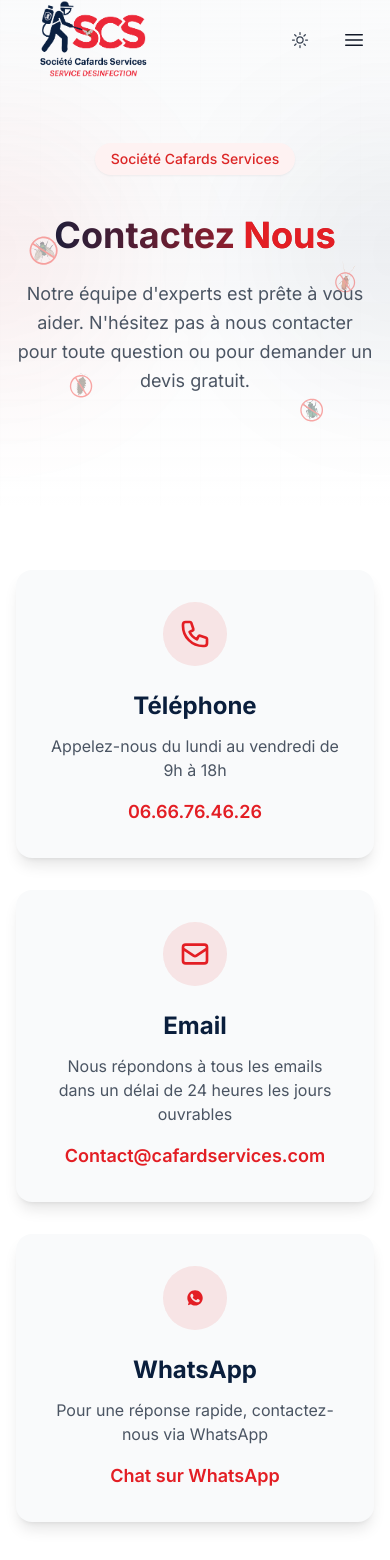
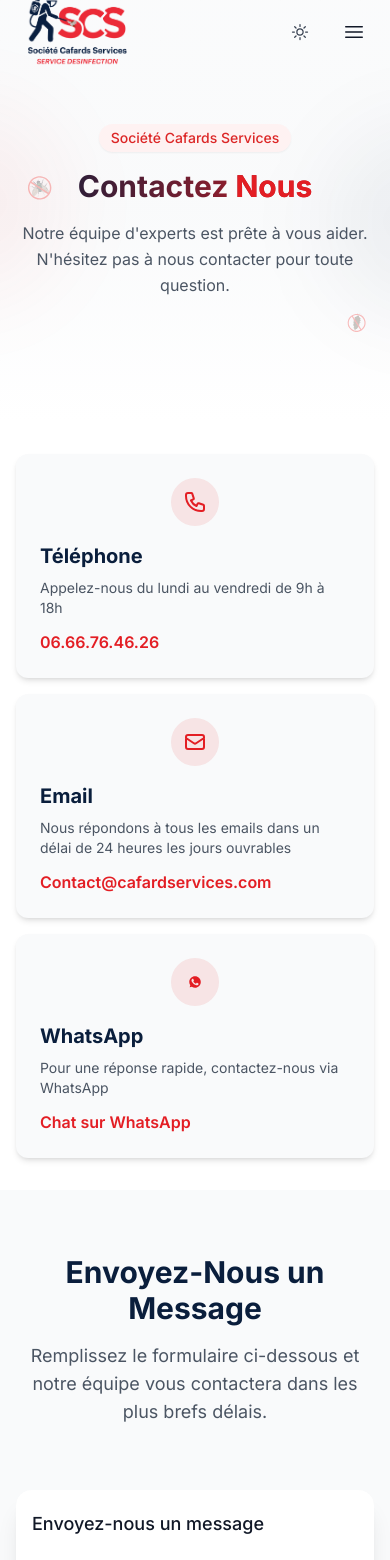
Before and after one commit to mons-debug/scs, a Next.js app: page /contact in a window 390 px wide. Shown: the top 1560 px of the page. Built offline with nearby package versions, Linux system fonts and the light colour scheme.

Commit message:
update v5

```diff
--- a/app/components/Hero.tsx
+++ b/app/components/Hero.tsx
@@ -316,24 +316,28 @@
           >
             {[
               {
-                title: 'Contrôle des Rongeurs',
-                iconLight: "/svgiconhome-01.webp",
-                iconDark: "/svgiconhomedm-01.webp"
+                title: 'Contrôle des Serpents',
+                iconLight: '/svgiconhome-01.webp',
+                iconDark: '/svgiconhomedm-01.webp',
+                alt: 'Contrôle des Serpents'
+              },
+              {
+                title: 'Contrôle des Insectes',
+                iconLight: '/svgiconhome-02.webp',
+                iconDark: '/svgiconhomedm-02.webp',
+                alt: 'Contrôle des Insectes'
               },
               {
                 title: 'Désinfection',
-                iconLight: "/svgiconhome-02.webp",
-                iconDark: "/svgiconhomedm-02.webp"
+                iconLight: '/svgiconhome-03.webp',
+                iconDark: '/svgiconhomedm-03.webp',
+                alt: 'Désinfection'
               },
               {
-                title: 'Contrôle des Insectes',
-                iconLight: "/svgiconhome-03.webp",
-                iconDark: "/svgiconhomedm-03.webp"
-              },
-              {
-                title: 'Contrôle des Serpents',
-                iconLight: "/svgiconhome-04.webp",
-                iconDark: "/svgiconhomedm-04.webp"
+                title: 'Contrôle des Rongeurs',
+                iconLight: '/svgiconhome-04.webp',
+                iconDark: '/svgiconhomedm-04.webp',
+                alt: 'Contrôle des Rongeurs'
               }
             ].map((service, index) => (
               <motion.div
@@ -346,10 +350,17 @@
                 <div className="text-[#0A1E3C] dark:text-white mb-4">
                   <Image
                     src={theme === 'dark' ? service.iconDark : service.iconLight}
-                    alt={service.title}
+                    alt={service.alt}
                     width={64}
                     height={64}
                     className="mx-auto transition-transform duration-300 group-hover:scale-110"
+                    priority
+                    onError={(e) => {
+                      const target = e.target as HTMLImageElement;
+                      console.error(`Failed to load image: ${target.src}`);
+                      // Try loading the opposite theme image as fallback
+                      target.src = theme === 'dark' ? service.iconLight : service.iconDark;
+                    }}
                   />
                 </div>
                 <h3 className="text-[#0A1E3C] dark:text-white text-base font-semibold">{service.title}</h3>
--- a/app/components/Logo.tsx
+++ b/app/components/Logo.tsx
@@ -24,22 +24,23 @@
       <AnimatePresence mode="wait">
         <motion.div
           key={theme}
-          initial={{ opacity: 0, scale: 0.8, rotate: -10 }}
+          initial={{ opacity: 0, scale: 0.8, rotate: -5 }}
           animate={{ opacity: 1, scale: 1, rotate: 0 }}
-          exit={{ opacity: 0, scale: 0.8, rotate: 10 }}
+          exit={{ opacity: 0, scale: 0.8, rotate: 5 }}
           transition={{
             duration: 0.3,
             ease: "easeOut"
           }}
-          className="relative"
+          className="relative flex items-center justify-center"
         >
           <Image
             src={theme === 'dark' ? '/logos/logo-darkmode.png' : '/logos/logo.png'}
             alt="Société Cafards Services Logo"
             width={width}
             height={height}
-            className="object-contain"
+            className="object-contain max-w-full max-h-full"
             priority
+            sizes="(max-width: 768px) 100px, 150px"
           />
         </motion.div>
       </AnimatePresence>
--- a/app/components/Navbar.tsx
+++ b/app/components/Navbar.tsx
@@ -96,7 +96,7 @@
       }`}
     >
       <div className="max-w-7xl mx-auto px-4 sm:px-6 lg:px-8">
-        <div className="flex justify-between items-center h-16 py-10">
+        <div className="flex justify-between items-center h-16 py-4 md:py-5">
           <motion.div
             className="flex items-center"
             initial={{ opacity: 0, x: -20 }}
@@ -104,11 +104,14 @@
             transition={{ duration: 0.5 }}
           >
             <Link href="/" className="flex-shrink-0 flex items-center">
-              <Logo
-                className="w-auto"
-                height={40}
-                showText={!isScrolled}
-              />
+              <div className="h-12 md:h-14 flex items-center justify-center overflow-visible">
+                <Logo
+                  className="w-auto h-full"
+                  width={120}
+                  height={40}
+                  showText={!isScrolled}
+                />
+              </div>
             </Link>
           </motion.div>
 
--- a/app/components/ServiceIconsSection.tsx
+++ b/app/components/ServiceIconsSection.tsx
@@ -52,25 +52,20 @@
       className={`flex flex-col items-center justify-center p-6 bg-white dark:bg-gray-800 rounded-2xl shadow-md ${className}`}
     >
       <div className="relative w-24 h-24 mb-4">
-        {isDarkMode ? (
         <Image
-            src={`/svgiconhomedm-${iconNumber}.webp`}
+          src={isDarkMode ? `/svgiconhomedm-${iconNumber}.webp` : `/svgiconhome-${iconNumber}.webp`}
           alt={title}
           fill
           className="object-contain"
-          />
-        ) : (
-          <Image
-            src={`/svgiconhome-${iconNumber}.webp`}
-            alt={title}
-            fill
-            className="object-contain"
+          priority
+          sizes="(max-width: 768px) 96px, 96px"
           onError={(e) => {
             const target = e.target as HTMLImageElement;
-              target.src = '/placeholder.jpg';
+            console.error(`Failed to load image: ${target.src}`);
+            // Try loading the opposite theme image as fallback
+            target.src = isDarkMode ? `/svgiconhome-${iconNumber}.webp` : `/svgiconhomedm-${iconNumber}.webp`;
           }}
         />
-        )}
       </div>
       <h3 className="text-center text-gray-900 dark:text-white font-semibold text-lg">{title}</h3>
     </motion.div>
--- a/app/contact/page.tsx
+++ b/app/contact/page.tsx
@@ -12,98 +12,67 @@
       <main className="bg-white dark:bg-gray-900 text-gray-900 dark:text-white min-h-screen transition-colors duration-300 relative w-full">
         <Navbar />
 
-        {/* Hero Section */}
-        <section className="relative min-h-[60vh] md:min-h-[50vh] flex items-center justify-center">
-          {/* Background Elements */}
+        {/* Hero Section - Optimized for mobile */}
+        <section className="relative min-h-[50vh] md:min-h-[60vh] flex items-center justify-center">
+          {/* Background Elements - Reduced complexity for mobile */}
           <div className="absolute inset-0 z-0 pointer-events-none">
-            {/* Background gradient and pattern */}
-            <div className="absolute inset-0 bg-gradient-to-b from-gray-50/80 via-gray-50/95 to-white dark:from-gray-900/80 dark:via-gray-900/95 dark:to-gray-900 backdrop-blur-sm" />
-            <div className="absolute inset-0 bg-grid-pattern opacity-[0.05]" />
+            <div className="absolute inset-0 bg-gradient-to-b from-gray-50/80 via-gray-50/95 to-white dark:from-gray-900/80 dark:via-gray-900/95 dark:to-gray-900" />
+            <div className="absolute inset-0 bg-grid-pattern opacity-[0.03] dark:opacity-[0.02]" />
 
-            {/* Decorative shapes - Using transform instead of positioning for better performance */}
-            <div className="absolute inset-0">
-              <div className="absolute top-1/4 left-0 w-64 h-64 bg-[#E31E24]/5 rounded-full blur-3xl transform-gpu translate-x-[-50%]" />
-              <div className="absolute bottom-1/4 right-0 w-64 h-64 bg-[#0A1E3C]/5 rounded-full blur-3xl transform-gpu translate-x-[50%]" />
+            {/* Decorative shapes - Optimized for mobile */}
+            <div className="absolute inset-0 overflow-hidden">
+              <div className="absolute top-1/4 -left-32 w-48 h-48 md:w-64 md:h-64 bg-[#E31E24]/5 rounded-full blur-2xl transform-gpu" />
+              <div className="absolute bottom-1/4 -right-32 w-48 h-48 md:w-64 md:h-64 bg-[#0A1E3C]/5 rounded-full blur-2xl transform-gpu" />
             </div>
 
-            {/* Left side pest icons - Using transform for positioning */}
-            <div className="absolute inset-0">
+            {/* Icons - Optimized positioning and size for mobile */}
+            <div className="absolute inset-0 overflow-hidden">
               <motion.div
                 initial={{ opacity: 0, scale: 0.8 }}
                 animate={{ opacity: 1, scale: 1 }}
-                transition={{ duration: 0.8, delay: 0.2 }}
-                className="absolute left-[5%] sm:left-[10%] top-[45%] transform-gpu"
+                transition={{ duration: 0.6 }}
+                className="absolute left-[5%] top-[40%] transform-gpu"
               >
                 <Image
                   src="/backicon/iconbackground-01.svg"
                   alt="Pest control icon"
-                  width={100}
-                  height={100}
-                  className="w-12 h-12 md:w-20 md:h-20 opacity-40 dark:opacity-20 transform -rotate-12 select-none"
+                  width={80}
+                  height={80}
+                  className="w-10 h-10 md:w-16 md:h-16 opacity-30 dark:opacity-20 transform -rotate-12 select-none"
+                  priority
                 />
               </motion.div>
               <motion.div
                 initial={{ opacity: 0, scale: 0.8 }}
                 animate={{ opacity: 1, scale: 1 }}
-                transition={{ duration: 0.8, delay: 0.3 }}
-                className="absolute left-[15%] sm:left-[25%] bottom-[20%] transform-gpu"
+                transition={{ duration: 0.6 }}
+                className="absolute right-[5%] bottom-[20%] transform-gpu"
               >
                 <Image
                   src="/backicon/iconbackground-02.svg"
                   alt="Pest control icon"
-                  width={100}
-                  height={100}
-                  className="w-10 h-10 md:w-16 md:h-16 opacity-40 dark:opacity-20 transform rotate-12 select-none"
-                />
-              </motion.div>
-            </div>
-
-            {/* Right side pest icons - Using transform for positioning */}
-            <div className="absolute inset-0">
-              <motion.div
-                initial={{ opacity: 0, scale: 0.8 }}
-                animate={{ opacity: 1, scale: 1 }}
-                transition={{ duration: 0.8, delay: 0.4 }}
-                className="absolute right-[5%] sm:right-[15%] top-[50%] transform-gpu"
-              >
-                <Image
-                  src="/backicon/iconbackground-03.svg"
-                  alt="Pest control icon"
-                  width={100}
-                  height={100}
-                  className="w-12 h-12 md:w-20 md:h-20 opacity-40 dark:opacity-20 transform rotate-12 select-none"
-                />
-              </motion.div>
-              <motion.div
-                initial={{ opacity: 0, scale: 0.8 }}
-                animate={{ opacity: 1, scale: 1 }}
-                transition={{ duration: 0.8, delay: 0.5 }}
-                className="absolute right-[15%] sm:right-[25%] bottom-[15%] transform-gpu"
-              >
-                <Image
-                  src="/backicon/iconbackground-04.svg"
-                  alt="Pest control icon"
-                  width={100}
-                  height={100}
-                  className="w-10 h-10 md:w-16 md:h-16 opacity-40 dark:opacity-20 transform -rotate-12 select-none"
+                  width={80}
+                  height={80}
+                  className="w-8 h-8 md:w-14 md:h-14 opacity-30 dark:opacity-20 transform rotate-12 select-none"
+                  priority
                 />
               </motion.div>
             </div>
           </div>
 
-          {/* Content */}
-          <div className="relative z-10 w-full max-w-7xl mx-auto px-4 sm:px-6 lg:px-8 text-center pt-20 pb-12">
+          {/* Content - Mobile optimized spacing */}
+          <div className="relative z-10 w-full max-w-7xl mx-auto px-4 sm:px-6 lg:px-8 text-center py-8 md:py-12">
             <motion.div
               initial={{ opacity: 0, y: 20 }}
               animate={{ opacity: 1, y: 0 }}
               transition={{ duration: 0.5 }}
-              className="space-y-6"
+              className="space-y-4 md:space-y-6"
             >
               <motion.span
                 initial={{ opacity: 0, scale: 0.9 }}
                 animate={{ opacity: 1, scale: 1 }}
                 transition={{ duration: 0.5 }}
-                className="inline-block px-4 py-1.5 bg-red-50 dark:bg-red-900/20 text-red-600 rounded-full text-sm font-medium mb-4 shadow-sm"
+                className="inline-block px-3 py-1 md:px-4 md:py-1.5 bg-red-50 dark:bg-red-900/20 text-red-600 rounded-full text-sm font-medium shadow-sm"
               >
                 Société Cafards Services
               </motion.span>
@@ -112,7 +81,7 @@
                 initial={{ opacity: 0, y: 20 }}
                 animate={{ opacity: 1, y: 0 }}
                 transition={{ duration: 0.5, delay: 0.1 }}
-                className="text-4xl sm:text-5xl md:text-6xl font-bold mb-6 bg-clip-text text-transparent bg-gradient-to-r from-[#0A1E3C] to-[#E31E24] dark:from-white dark:to-[#E31E24]"
+                className="text-3xl sm:text-4xl md:text-5xl lg:text-6xl font-bold bg-clip-text text-transparent bg-gradient-to-r from-[#0A1E3C] to-[#E31E24] dark:from-white dark:to-[#E31E24]"
               >
                 Contactez <span className="text-[#E31E24] dark:text-white">Nous</span>
               </motion.h1>
@@ -121,52 +90,52 @@
                 initial={{ opacity: 0, y: 20 }}
                 animate={{ opacity: 1, y: 0 }}
                 transition={{ duration: 0.5, delay: 0.2 }}
-                className="text-lg sm:text-xl text-gray-600 dark:text-gray-300 max-w-3xl mx-auto leading-relaxed"
+                className="text-base sm:text-lg md:text-xl text-gray-600 dark:text-gray-300 max-w-2xl mx-auto leading-relaxed"
               >
-                Notre équipe d'experts est prête à vous aider. N'hésitez pas à nous contacter pour toute question ou pour demander un devis gratuit.
+                Notre équipe d'experts est prête à vous aider. N'hésitez pas à nous contacter pour toute question.
               </motion.p>
             </motion.div>
           </div>
         </section>
 
-        {/* Contact Information Cards */}
-        <section className="py-16 bg-white dark:bg-gray-900">
+        {/* Contact Cards - Mobile optimized */}
+        <section className="py-8 md:py-16 bg-white dark:bg-gray-900">
           <div className="max-w-7xl mx-auto px-4 sm:px-6 lg:px-8">
-            <div className="grid grid-cols-1 md:grid-cols-3 gap-8">
+            <div className="grid grid-cols-1 md:grid-cols-3 gap-4 md:gap-8">
               {/* Phone Card */}
-              <div className="bg-gray-50 dark:bg-gray-800 rounded-2xl p-8 shadow-lg text-center transform transition-transform hover:-translate-y-2 hover:shadow-xl">
-                <div className="w-16 h-16 bg-[#E31E24]/10 dark:bg-[#E31E24]/20 rounded-full flex items-center justify-center mx-auto mb-6">
-                  <svg className="w-8 h-8 text-[#E31E24]" xmlns="http://www.w3.org/2000/svg" fill="none" viewBox="0 0 24 24" stroke="currentColor">
+              <div className="bg-gray-50 dark:bg-gray-800 rounded-xl md:rounded-2xl p-6 md:p-8 shadow-md hover:shadow-lg transition-shadow">
+                <div className="w-12 h-12 md:w-16 md:h-16 bg-[#E31E24]/10 dark:bg-[#E31E24]/20 rounded-full flex items-center justify-center mx-auto mb-4 md:mb-6">
+                  <svg className="w-6 h-6 md:w-8 md:h-8 text-[#E31E24]" xmlns="http://www.w3.org/2000/svg" fill="none" viewBox="0 0 24 24" stroke="currentColor">
                     <path strokeLinecap="round" strokeLinejoin="round" strokeWidth={2} d="M3 5a2 2 0 012-2h3.28a1 1 0 01.948.684l1.498 4.493a1 1 0 01-.502 1.21l-2.257 1.13a11.042 11.042 0 005.516 5.516l1.13-2.257a1 1 0 011.21-.502l4.493 1.498a1 1 0 01.684.949V19a2 2 0 01-2 2h-1C9.716 21 3 14.284 3 6V5z" />
                   </svg>
                 </div>
-                <h3 className="text-2xl font-bold text-[#0A1E3C] dark:text-white mb-3">Téléphone</h3>
-                <p className="text-gray-600 dark:text-gray-300 mb-4">Appelez-nous du lundi au vendredi de 9h à 18h</p>
-                <a href="tel:+212666764626" className="text-[#E31E24] font-semibold text-lg hover:underline">06.66.76.46.26</a>
+                <h3 className="text-xl md:text-2xl font-bold text-[#0A1E3C] dark:text-white mb-2 md:mb-3">Téléphone</h3>
+                <p className="text-sm md:text-base text-gray-600 dark:text-gray-300 mb-3 md:mb-4">Appelez-nous du lundi au vendredi de 9h à 18h</p>
+                <a href="tel:+212666764626" className="text-[#E31E24] font-semibold text-base md:text-lg hover:underline">06.66.76.46.26</a>
               </div>
 
               {/* Email Card */}
-              <div className="bg-gray-50 dark:bg-gray-800 rounded-2xl p-8 shadow-lg text-center transform transition-transform hover:-translate-y-2 hover:shadow-xl">
-                <div className="w-16 h-16 bg-[#E31E24]/10 dark:bg-[#E31E24]/20 rounded-full flex items-center justify-center mx-auto mb-6">
-                  <svg className="w-8 h-8 text-[#E31E24]" xmlns="http://www.w3.org/2000/svg" fill="none" viewBox="0 0 24 24" stroke="currentColor">
+              <div className="bg-gray-50 dark:bg-gray-800 rounded-xl md:rounded-2xl p-6 md:p-8 shadow-md hover:shadow-lg transition-shadow">
+                <div className="w-12 h-12 md:w-16 md:h-16 bg-[#E31E24]/10 dark:bg-[#E31E24]/20 rounded-full flex items-center justify-center mx-auto mb-4 md:mb-6">
+                  <svg className="w-6 h-6 md:w-8 md:h-8 text-[#E31E24]" xmlns="http://www.w3.org/2000/svg" fill="none" viewBox="0 0 24 24" stroke="currentColor">
                     <path strokeLinecap="round" strokeLinejoin="round" strokeWidth={2} d="M3 8l7.89 5.26a2 2 0 002.22 0L21 8M5 19h14a2 2 0 002-2V7a2 2 0 00-2-2H5a2 2 0 00-2 2v10a2 2 0 002 2z" />
                   </svg>
                 </div>
-                <h3 className="text-2xl font-bold text-[#0A1E3C] dark:text-white mb-3">Email</h3>
-                <p className="text-gray-600 dark:text-gray-300 mb-4">Nous répondons à tous les emails dans un délai de 24 heures les jours ouvrables</p>
-                <a href="mailto:Contact@cafardservices.com" className="text-[#E31E24] font-semibold text-lg hover:underline">Contact@cafardservices.com</a>
+                <h3 className="text-xl md:text-2xl font-bold text-[#0A1E3C] dark:text-white mb-2 md:mb-3">Email</h3>
+                <p className="text-sm md:text-base text-gray-600 dark:text-gray-300 mb-3 md:mb-4">Nous répondons à tous les emails dans un délai de 24 heures les jours ouvrables</p>
+                <a href="mailto:Contact@cafardservices.com" className="text-[#E31E24] font-semibold text-base md:text-lg hover:underline">Contact@cafardservices.com</a>
               </div>
 
               {/* WhatsApp Card */}
-              <div className="bg-gray-50 dark:bg-gray-800 rounded-2xl p-8 shadow-lg text-center transform transition-transform hover:-translate-y-2 hover:shadow-xl">
-                <div className="w-16 h-16 bg-[#E31E24]/10 dark:bg-[#E31E24]/20 rounded-full flex items-center justify-center mx-auto mb-6">
-                  <svg className="w-8 h-8 text-[#E31E24]" xmlns="http://www.w3.org/2000/svg" fill="currentColor" viewBox="0 0 24 24">
+              <div className="bg-gray-50 dark:bg-gray-800 rounded-xl md:rounded-2xl p-6 md:p-8 shadow-md hover:shadow-lg transition-shadow">
+                <div className="w-12 h-12 md:w-16 md:h-16 bg-[#E31E24]/10 dark:bg-[#E31E24]/20 rounded-full flex items-center justify-center mx-auto mb-4 md:mb-6">
+                  <svg className="w-6 h-6 md:w-8 md:h-8 text-[#E31E24]" xmlns="http://www.w3.org/2000/svg" fill="currentColor" viewBox="0 0 24 24">
                     <path d="M12.031 6.172c-3.181 0-5.767 2.586-5.768 5.766-.001 1.298.38 2.27 1.019 3.287l-.582 2.128 2.182-.573c.978.58 1.911.928 3.145.929 3.178 0 5.767-2.587 5.768-5.766.001-3.187-2.575-5.771-5.764-5.771zm3.392 8.244c-.144.405-.837.774-1.17.824-.299.045-.677.063-1.092-.069-.252-.08-.575-.187-.988-.365-1.739-.751-2.874-2.502-2.961-2.617-.087-.116-.708-.94-.708-1.793s.448-1.273.607-1.446c.159-.173.346-.217.462-.217l.332.006c.106.005.249-.04.39.298.144.347.491 1.2.534 1.287.043.087.072.188.014.304-.058.116-.087.188-.173.289l-.26.304c-.087.086-.177.18-.076.354.101.174.449.741.964 1.201.662.591 1.221.774 1.394.86s.274.072.376-.043c.101-.116.433-.506.549-.68.116-.173.231-.145.39-.087s1.011.477 1.184.564c.173.087.287.129.332.202.045.073.045.419-.1.824z"/>
                   </svg>
                 </div>
-                <h3 className="text-2xl font-bold text-[#0A1E3C] dark:text-white mb-3">WhatsApp</h3>
-                <p className="text-gray-600 dark:text-gray-300 mb-4">Pour une réponse rapide, contactez-nous via WhatsApp</p>
-                <a href="https://wa.me/212666764626" className="text-[#E31E24] font-semibold text-lg hover:underline">Chat sur WhatsApp</a>
+                <h3 className="text-xl md:text-2xl font-bold text-[#0A1E3C] dark:text-white mb-2 md:mb-3">WhatsApp</h3>
+                <p className="text-sm md:text-base text-gray-600 dark:text-gray-300 mb-3 md:mb-4">Pour une réponse rapide, contactez-nous via WhatsApp</p>
+                <a href="https://wa.me/212666764626" className="text-[#E31E24] font-semibold text-base md:text-lg hover:underline">Chat sur WhatsApp</a>
               </div>
             </div>
           </div>
--- a/app/layout.tsx
+++ b/app/layout.tsx
@@ -7,8 +7,15 @@
 const inter = Inter({ subsets: ['latin'] });
 
 export const metadata: Metadata = {
-  title: 'Société Cafards Services - Service de Désinfection Professionnel',
-  description: 'Services professionnels de désinfection et contrôle des nuisibles pour particuliers et entreprises.',
+  title: 'Société Cafards Services',
+  description: 'Services professionnels de dératisation et désinsectisation',
+  viewport: 'width=device-width, initial-scale=1, maximum-scale=1, user-scalable=0',
+  themeColor: '#E31E24',
+  manifest: '/manifest.json',
+  icons: {
+    icon: '/favicon.ico',
+    apple: '/apple-touch-icon.png',
+  },
 };
 
 export default function RootLayout({
@@ -17,30 +24,34 @@
   children: React.ReactNode
 }) {
   return (
-    <html lang="fr" className="scroll-smooth" suppressHydrationWarning>
+    <html lang="fr" className={`${inter.className} scroll-smooth`} suppressHydrationWarning>
       <head>
-        <script dangerouslySetInnerHTML={{
+        <meta name="format-detection" content="telephone=no" />
+        <meta name="mobile-web-app-capable" content="yes" />
+        <meta name="apple-mobile-web-app-capable" content="yes" />
+        <meta name="apple-mobile-web-app-status-bar-style" content="default" />
+        <script
+          dangerouslySetInnerHTML={{
             __html: `
               (function() {
                 try {
-                // Check if theme exists in localStorage
                   const theme = localStorage.getItem('theme');
                   const prefersDark = window.matchMedia('(prefers-color-scheme: dark)').matches;
 
-                // Apply dark class if dark theme is stored or user prefers dark mode
                   if (theme === 'dark' || (!theme && prefersDark)) {
                     document.documentElement.classList.add('dark');
                   } else {
                     document.documentElement.classList.remove('dark');
                   }
                 } catch (err) {
-                console.error('Failed to apply theme:', err);
+                  console.log('Failed to apply theme:', err);
                 }
               })();
             `
-        }} />
+          }}
+        />
       </head>
-      <body className={`${inter.className} bg-white dark:bg-gray-900 text-gray-900 dark:text-white transition-colors duration-300`}>
+      <body className="bg-white dark:bg-gray-900 text-gray-900 dark:text-white transition-colors duration-300">
         <ThemeProvider>
           {children}
           <Toaster
@@ -55,5 +66,5 @@
         </ThemeProvider>
       </body>
     </html>
-  )
+  );
 }
```
Also changed, not shown: public/logos/logo-darkmode.png, public/logos/logo.png. Lines whose indentation alone changed are shown as unchanged.
